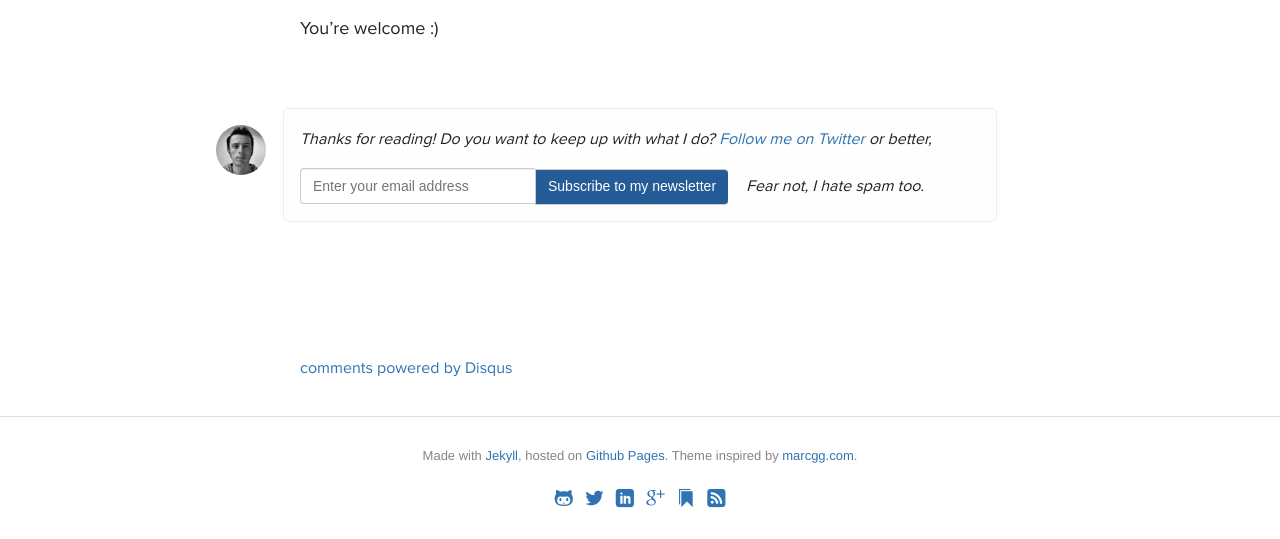
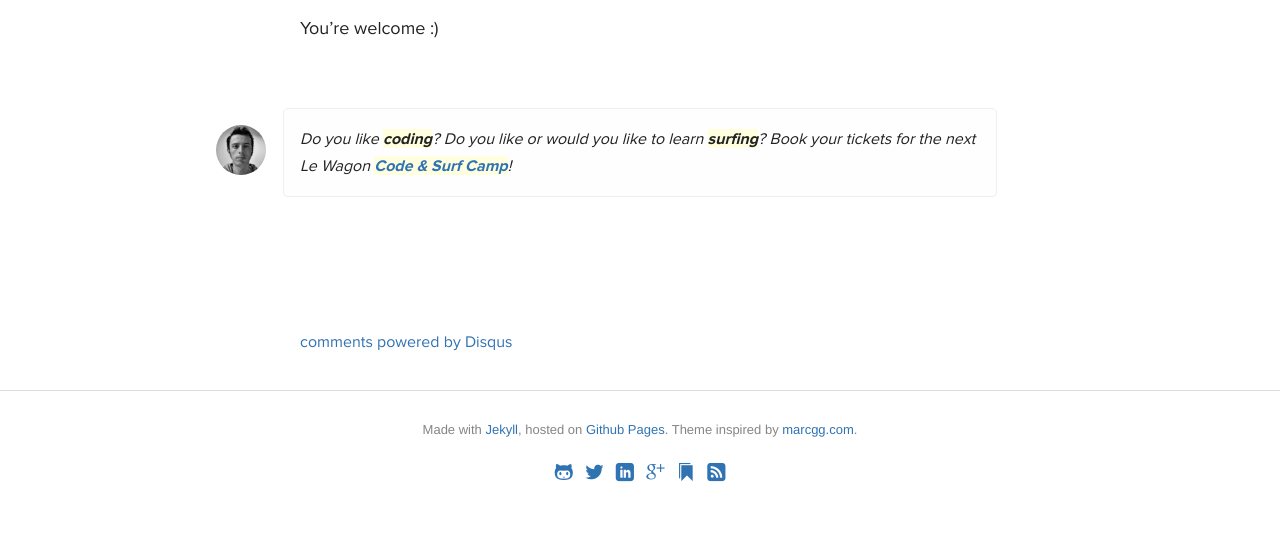
Before and after one commit to ssaunier/ssaunier.github.io, a Jekyll site: the page built from _posts/2014-04-27-host-any-front-end-project-with-github-pages.markdown, in a window 1280 px wide, cut to the strip 684-1223 px from the top of the page. Built offline with Jekyll 4.4.1, drawn with Linux system fonts in a browser that asks for light colours; Markdown is read by kramdown in place of the engine named in the settings; comment, search, counter and statistics services are not loaded; after the commit the page ends 1197 px from its top, so only the background shows below that.

Commit message:
Footer for Le Wagon Code & Surf camp

```diff
--- a/_layouts/post.html
+++ b/_layouts/post.html
@@ -33,13 +33,15 @@ layout: default
     <img class="avatar" src="/images/sebastien_saunier.jpg" />
   </a>
   <p>
-    Thanks for reading! Do you want to keep up with what I do?
+    Do you like <strong>coding</strong>? Do you like or would you like to learn <strong>surfing</strong>? Book your tickets for the next Le Wagon <a href="http://surfcamp.lewagon.org"><strong>Code &amp; Surf Camp</strong></a>!
+
+    <!-- Thanks for reading! Do you want to keep up with what I do?
     <a href="https://twitter.com/intent/follow?screen_name=ssaunier">Follow me on Twitter</a> or better,
 
     <form action="http://saunier.us8.list-manage.com/subscribe/post?u=3e666bd315f84f1bbdfe80c3b&amp;id=0494cf26c5" method="post"target="_blank">
       <input type="email" class="form-control" name="EMAIL" placeholder="Enter your email address"
         ><input type="submit" value="Subscribe to my newsletter" >
-      Fear not, I hate spam too.
+      Fear not, I hate spam too. -->
     </form>
   </p>
 </section>
```
